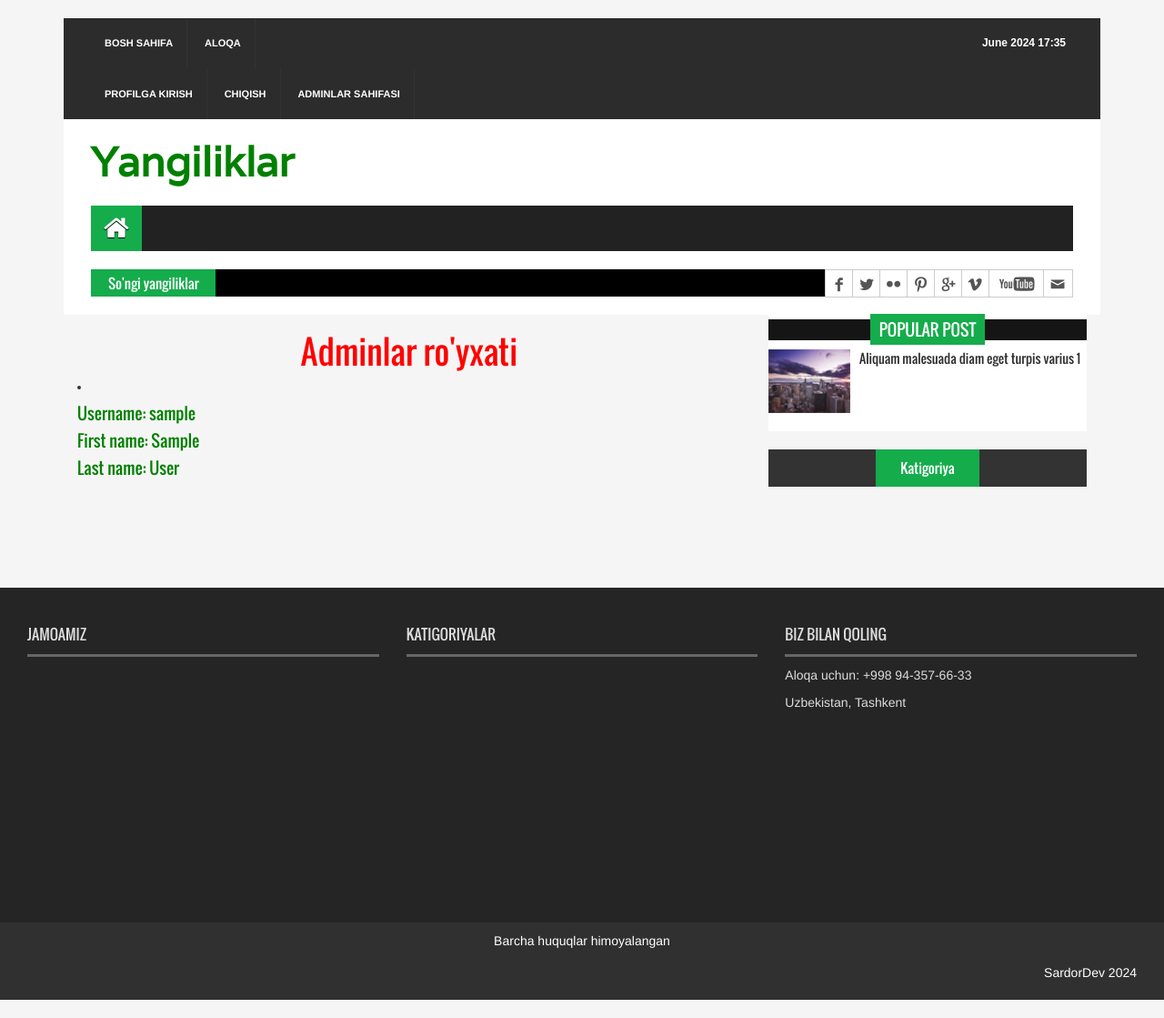
After one commit to Sardorbek022/Yangiliklar, a Django app: page /admin-page/ in a window 1280 px wide. The commit adds this page. Shown: the whole page at 91% size. Run offline with Django 5.2, Linux system fonts and the light colour scheme; the visitor is signed in with stand-in values (Sample User, id 1); data comes from the database, SQL or seed files in the repository; data that the repository does not hold is empty; some libraries are stand-ins or nearby versions.

Commit message:
add admin_page_view

```diff
--- a/news/urls.py
+++ b/news/urls.py
@@ -2,13 +2,14 @@ from django.urls import path
 
 from .views import (
     HomePageView, ContactPageView, NewsDetailPage, CategoryDetailPage,
-    NewsUpdateView, NewsDeleteView, NewsCreateView
+    NewsUpdateView, NewsDeleteView, NewsCreateView, admin_page_view
 )
 
 
 urlpatterns = [
     path('', view=HomePageView.as_view(), name='home_page'),
     path('contact/', view=ContactPageView.as_view(), name='contact_page'),
+    path('admin-page/', view=admin_page_view, name='admin_page'),
     # path('news-detail/<int:pk>/', view=NewsDetailPage.as_view(), name='news_detail_page'),
     path('news/<slug:news>/', view=NewsDetailPage.as_view(), name='news_detail_page'),
     # path('category-detail/<int:pk>/', view=CategoryDetailPage.as_view(), name='category_detail_page'),
--- a/news/views.py
+++ b/news/views.py
@@ -1,5 +1,7 @@
 from django.shortcuts import render, get_object_or_404, redirect
 from django.urls import reverse_lazy
+from django.contrib.auth.models import User
+from django.contrib.auth.decorators import login_required, user_passes_test
 from core.custom_permissions import OnlyLoggedSuperUser
 from django.views.generic import (
     UpdateView, DeleteView, CreateView
@@ -115,3 +117,16 @@ class NewsCreateView(OnlyLoggedSuperUser, CreateView):
     model = NewsModel
     fields = ('title', 'slug', 'body', 'image', 'category', 'status')
     template_name = 'crud/news_create.html'
+
+
+@login_required
+@user_passes_test(lambda u:u.is_superuser)
+def admin_page_view(request):
+
+    admin_users = User.objects.filter(is_superuser=True)
+
+    context = {
+        'admin_users' : admin_users
+    }
+
+    return render(request=request, template_name='pages/admins.html', context=context)
--- a/templates/news/base.html
+++ b/templates/news/base.html
@@ -40,6 +40,10 @@
 
                       <a href="{% url 'user_profile_page' %}">Profilga kirish</a>
                       <a href="#" id="logout-link">Chiqish</a>
+
+                      {% if user.is_superuser %}
+                        <a href="{% url "admin_page" %}" id="logout-link">Adminlar sahifasi</a>
+                      {% endif %}
 
                       <form id="logout-form" action="{% url 'logout_page' %}" method="post" style="display: none;">
                         {% csrf_token %}
--- /dev/null
+++ b/templates/pages/admins.html
@@ -0,0 +1,91 @@
+{% extends "news/base.html" %}
+{% load static %}
+
+{% block title %}
+  Yangiliklar | Adminlar
+{% endblock title %}
+
+{% block category %}
+  <section id="navArea">
+    <nav class="navbar navbar-inverse" role="navigation">
+      <div class="navbar-header">
+        <button type="button" class="navbar-toggle collapsed" data-toggle="collapse" data-target="#navbar" aria-expanded="false" aria-controls="navbar"> <span class="sr-only">Toggle navigation</span> <span class="icon-bar"></span> <span class="icon-bar"></span> <span class="icon-bar"></span> </button>
+      </div>
+      <div id="navbar" class="navbar-collapse collapse">
+        <ul class="nav navbar-nav main_nav">
+          <li class="active"><a href="{% url 'home_page' %}"><span class="fa fa-home desktop-home"></span><span class="mobile-show">Home</span></a></li>
+
+          {% for category in category_list %}
+            <li><a href="{{ category.get_absolute_url }}">{{category.name}}</a></li>
+          {% endfor %}
+
+        </ul>
+      </div>
+    </nav>
+  </section>
+
+  <section id="newsSection">
+    <div class="row">
+      <div class="col-lg-12 col-md-12">
+        <div class="latest_newsarea"> <span>So'ngi yangiliklar</span>
+          <ul id="ticker01" class="news_sticker">
+
+            {% for latest_news in latest_news_list %}
+              <li><a href="{{ latest_news.get_absolute_url }}"><img src="{{latest_news.image.url}}" alt="">{{latest_news.title | truncatewords:5}}</a></li>
+            {% endfor %}
+
+          </ul>
+          <div class="social_area">
+            <ul class="social_nav">
+              <li class="facebook"><a href="#"></a></li>
+              <li class="twitter"><a href="#"></a></li>
+              <li class="flickr"><a href="#"></a></li>
+              <li class="pinterest"><a href="#"></a></li>
+              <li class="googleplus"><a href="#"></a></li>
+              <li class="vimeo"><a href="#"></a></li>
+              <li class="youtube"><a href="#"></a></li>
+              <li class="mail"><a href="#"></a></li>
+            </ul>
+          </div>
+        </div>
+      </div>
+    </div>
+  </section>
+{% endblock category %}
+
+{% block content %}
+<div class="col-lg-8 col-md-8 col-sm-8">
+  <center style="color: red;"><h1>Adminlar ro'yxati</h1></center>
+    {% for user in admin_users %}
+    <li>
+      <h4 style="color: green;">Username: {{user.username}}</h4>
+      <h4 style="color: green;">First name: {{user.first_name}}</h4>
+      <h4 style="color: green;">Last name: {{user.last_name}}</h4>
+    </li>
+    {% endfor %}
+</div>
+
+{% endblock content %}
+
+{% block content2 %}
+          <div class="single_sidebar">
+            <ul class="nav nav-tabs" role="tablist">
+              <li role="presentation" class="active"><a href="#category" aria-controls="home" role="tab" data-toggle="tab">Katigoriya</a></li>
+            </ul>
+            <div class="tab-content">
+              <div role="tabpanel" class="tab-pane active" id="category">
+                <ul>
+
+                  {% for category in category_list %}
+                    <li class="cat-item"><a href="{{ category.get_absolute_url }}">{{category.name}}</a></li>
+                  {% endfor %}
+
+                </ul>
+              </div>
+            </div>
+          </div>
+        </aside>
+      </div>
+    </div>
+  </section>
+{% endblock content2 %}
```
